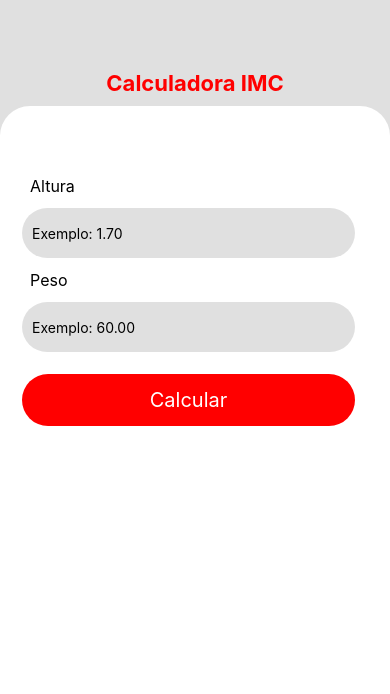
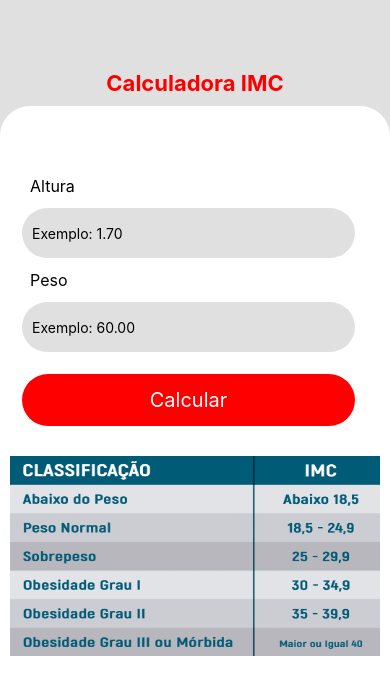
Before and after one commit to CIGR2021/calcular-imc, a React Native app: screen / in a window 390 px wide. Shown: the top 694 px of the page. Built offline with nearby package versions, Linux system fonts and the light colour scheme.

Commit message:
inclusão da imagem informatica

```diff
--- a/src/components/Form/index.js
+++ b/src/components/Form/index.js
@@ -7,7 +7,8 @@ import {
   Vibration,
   Pressable,
   Keyboard,
-  FlatList
+  FlatList,
+  Image
 } from 'react-native';
 import ResultImc from './ResultImc/'
 import styles from './style';
@@ -61,7 +62,6 @@ function Form() {
     setMessageImc('Preencha peso e altura')
   }
 
-  console.log(imcList)
   return (
     <View style={styles.formContext}>
       {!imc ?
@@ -110,6 +110,9 @@ function Form() {
                 style={styles.formTextButton}
               >{textButton}</Text>
             </TouchableOpacity>
+            <Image
+              style={styles.formImage}
+              source={require('../../image/tabela-imc.png')}/>
         </Pressable>
         :
         <View
--- a/src/components/Form/style.js
+++ b/src/components/Form/style.js
@@ -66,6 +66,12 @@ const styles = StyleSheet.create({
   textResultImcItem: {
     fontSize: 16,
     color: 'green'
+  },
+  formImage: {
+    marginTop: 30,
+    width: 'auto',
+    height: 200,
+    resizeMode: 'stretch',
   }
 });
 
```
Also changed, not shown: src/image/tabela-imc.png (added).
